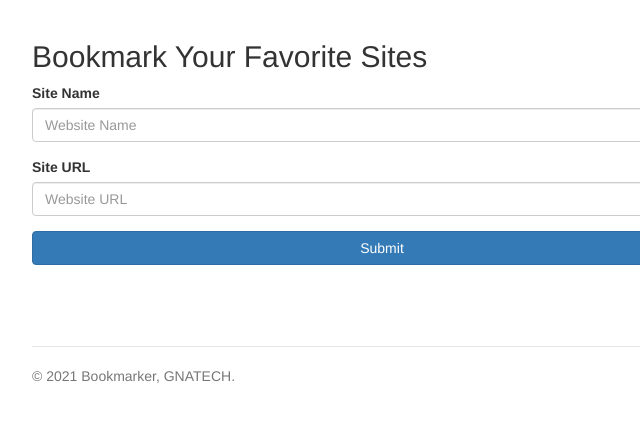
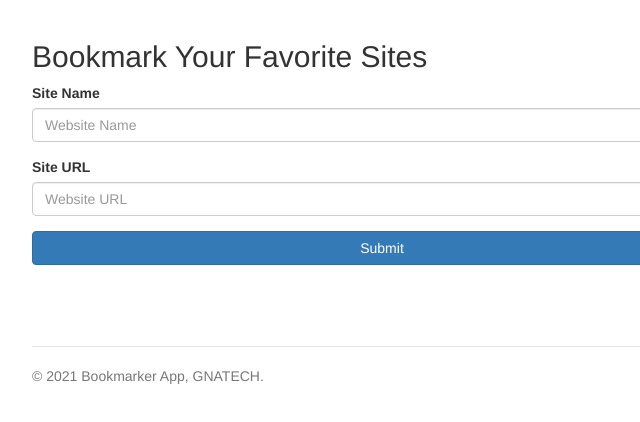
Before and after one commit to GideonOdiokine/Bookmaker-website, a plain HTML site: page index.html in a window 1280 px wide. Shown: the full height of the page, 258-898 px from the left. Drawn offline with nearby package versions, Linux system fonts and the light colour scheme.

Commit message:
added App new

```diff
--- a/index.html
+++ b/index.html
@@ -37,7 +37,7 @@
       </div>
 
       <footer class="footer">
-        <p>&copy; <script>document.write(new Date().getFullYear())</script> Bookmarker, GNATECH.</p>
+        <p>&copy; <script>document.write(new Date().getFullYear())</script> Bookmarker App, GNATECH.</p>
       </footer>
 
     </div> <!-- /container -->
```
